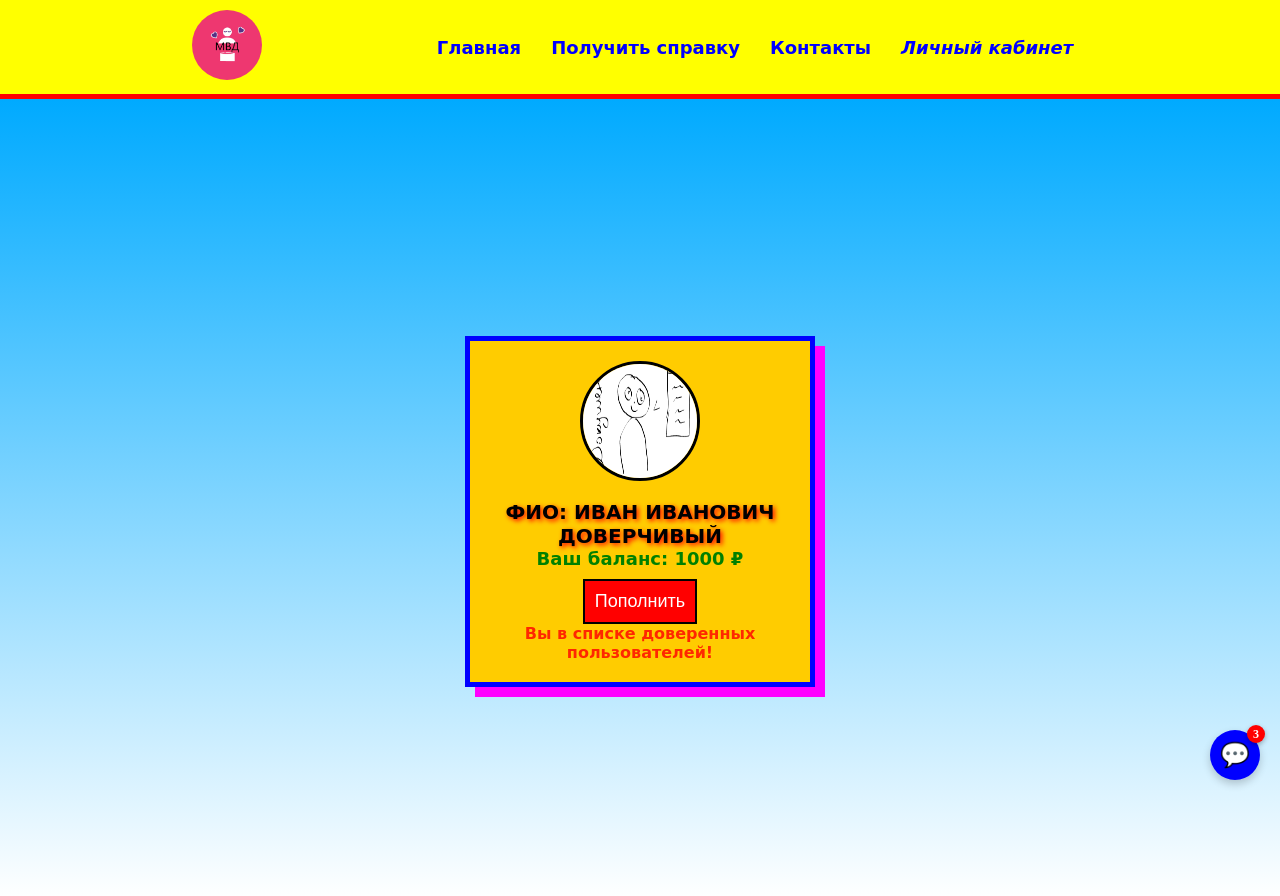
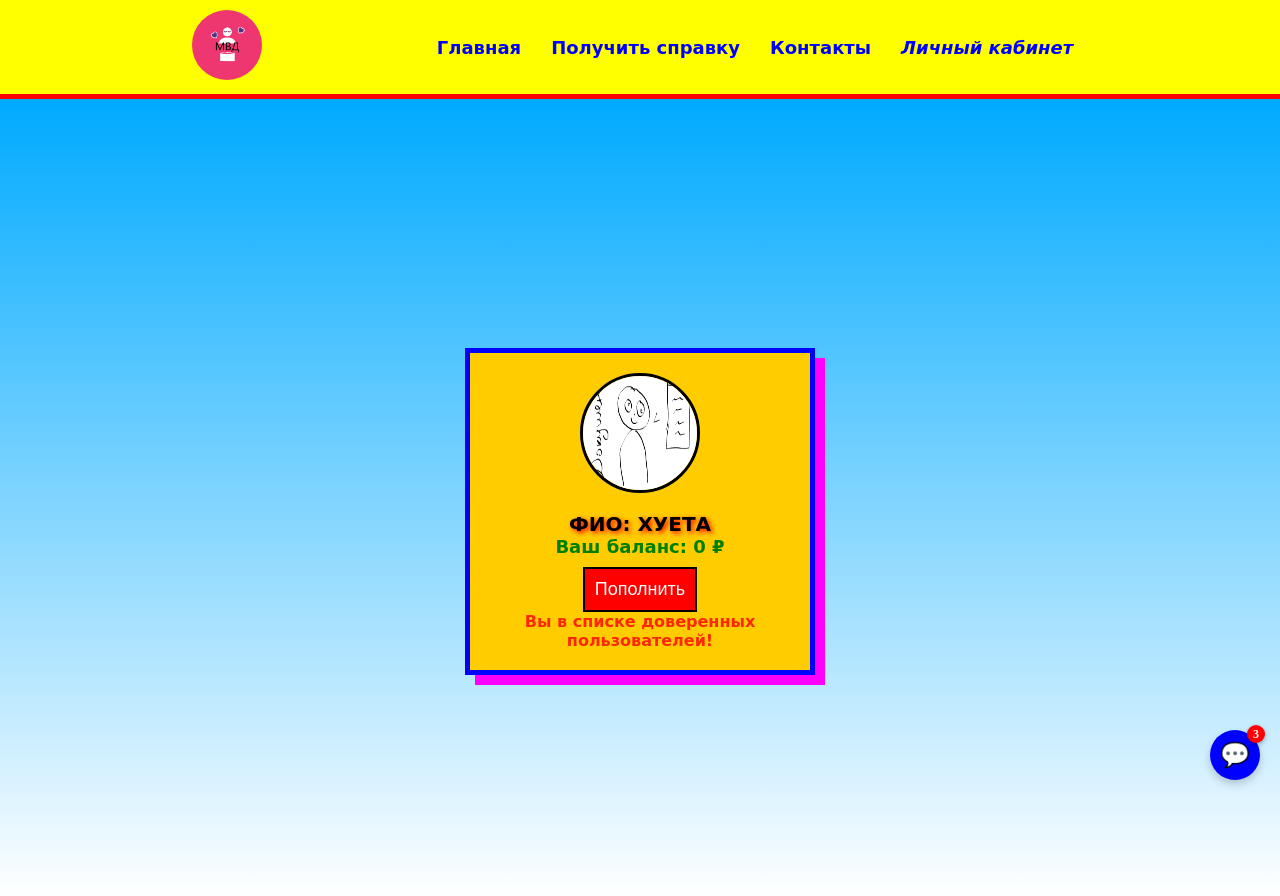
Before and after one commit to nikitakuvsh/roflohack_frontend, a React (Create React App) app: page /account in a window 1280 px wide. Shown: the top 896 px of the page. Built offline with nearby package versions, Linux system fonts and the light colour scheme.

Commit message:
update fio, balance

```diff
--- a/src/App.js
+++ b/src/App.js
@@ -17,6 +17,8 @@ function App() {
   useSmoothScroll();
 
   const [showSnow, setShowSnow] = useState(true);
+  const [fioGlobal, setFioGlobal] = useState('Хуета');
+  const [balanceGlobal, setBalanceGlobal] = useState(0);
 
   useEffect(() => {
     setTimeout(() => {
@@ -38,8 +40,8 @@ function App() {
         <div className='мейн'>
           <Routes>
             <Route path="/" element={<><AboutSite /> <WhyThisCompany /> <PopularQuestions /></>} />
-            <Route path='/account' element={<Accout />}></Route>
-            <Route path='/login' element={<Login />}></Route>
+            <Route path='/account' element={<Accout fio={fioGlobal} balance={balanceGlobal} />}></Route>
+            <Route path='/login' element={<Login setFio={setFioGlobal} fioGlobal={fioGlobal} setBalance={setBalanceGlobal} balance={balanceGlobal} />}></Route>
             <Route path='/register' element={<Register />}></Route>
             <Route path='/documents' element={<DocumentsListring />}></Route>
             <Route path='/contacts' element={<Contacts />}></Route>
--- a/src/components/Accout/Accout.jsx
+++ b/src/components/Accout/Accout.jsx
@@ -2,14 +2,8 @@ import './Accout.css';
 import { useState } from 'react';
 import defaultImage from '../../images/default-account-image.png';
 
-export default function Accout() {
-    const [balance, setBalance] = useState(1000); // Баланс начинается с 1000
+export default function Accout({ fio, balance }) {
     const [status, setStatus] = useState("Вы в списке доверенных пользователей!");
-
-    const handleWithdraw = () => {
-        setBalance(prev => prev - (Math.random() * 500).toFixed(2)); // "Пополнение" уменьшает баланс
-        setStatus("Ваши средства успешно отправлены в неизвестность!");
-    };
 
     return (
         <div className='аккаунт'>
@@ -17,10 +11,10 @@ export default function Accout() {
                 <div className='аккаунт__изображение'>
                     <img className='аватарка' alt='Аватарка пользователя' src={defaultImage} title='Вы' />
                 </div>
-                <div className='аккаунт__заголовок'>ФИО: Иван Иванович Доверчивый</div>
+                <div className='аккаунт__заголовок'>ФИО: {fio}</div>
                 <div className='аккаунт__баланс'>
                     <h2 className='баланс__счет'>Ваш баланс: {balance} ₽</h2>
-                    <button className='аккаунт__кнопка' onClick={handleWithdraw}>Пополнить</button>
+                    <button className='аккаунт__кнопка'>Пополнить</button>
                     <p className='аккаунт__статус'>{status}</p>
                 </div>
             </div>
--- a/src/components/Login/Login.jsx
+++ b/src/components/Login/Login.jsx
@@ -2,7 +2,7 @@ import { useState } from 'react';
 import './Login.css';
 import { useNavigate } from 'react-router-dom';
 
-export default function Login() {
+export default function Login({ setFio, fioGlobal, setBalance, balance }) {
     const [email, setEmail] = useState('');
     const [password, setPassword] = useState('');
     const [error, setError] = useState('');
@@ -26,6 +26,8 @@ export default function Login() {
                 setMessage(data.message);
 				console.log("nonERROR");
                 setError('');
+                setFio(data.name);
+                setBalance(data.balance);
                 navigate('/profile');
             }
         };
```
